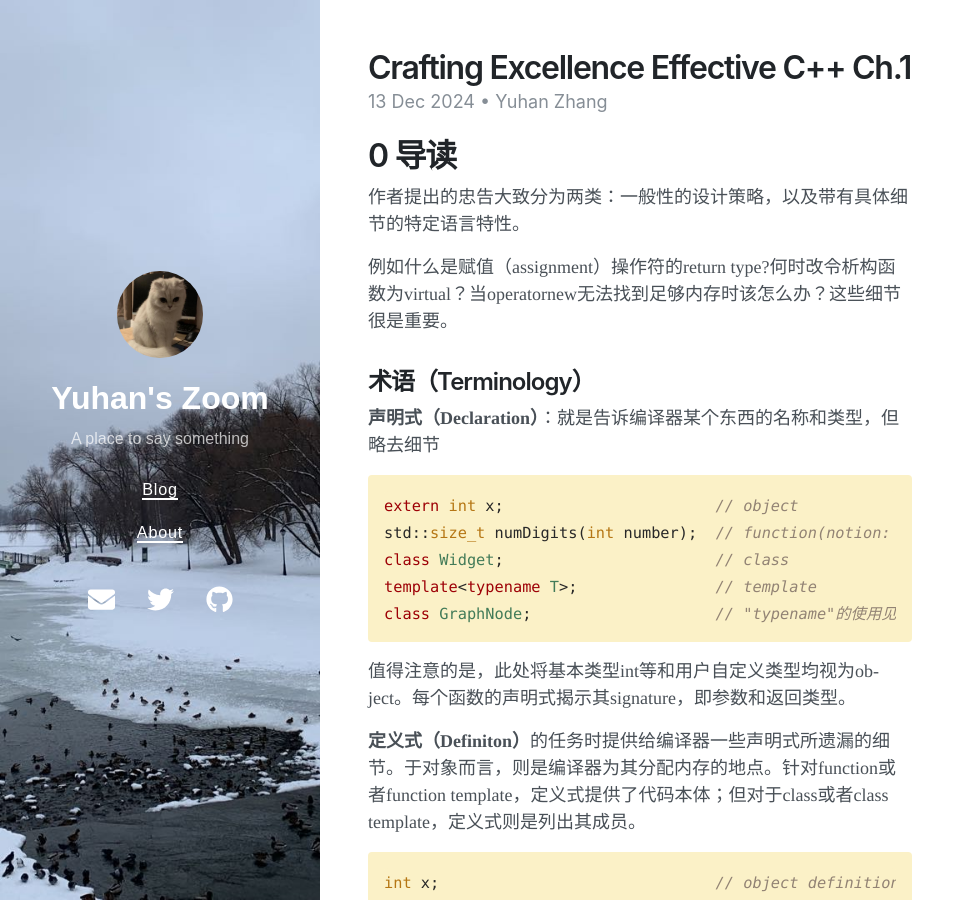
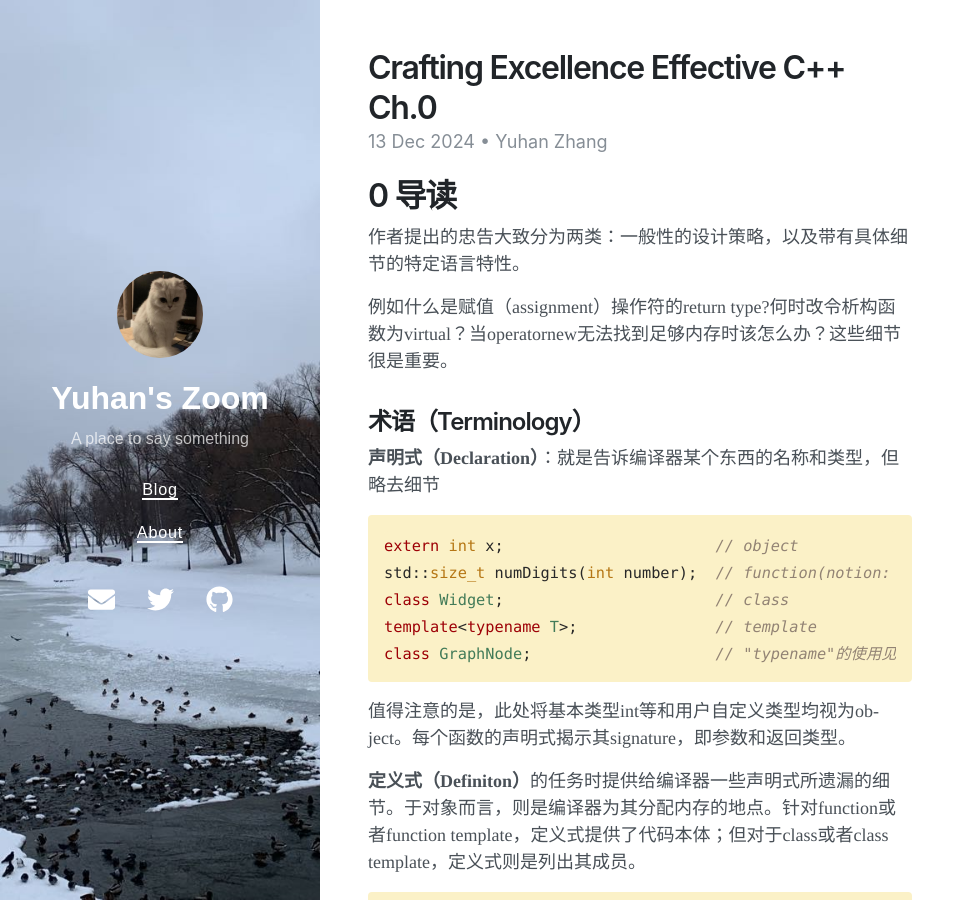
Before and after one commit to 08mamba24/08mamba24.github.io, a Jekyll site: the page built from _posts/2024-12-13-Crafting-Excellence-Effective-C++.md, in a window 1280 px wide and 900 px high. Shown: the whole window, without its empty margins (0-975 px from the left). Built offline with Jekyll 4.4.1, drawn with Linux system fonts in a browser that asks for light colours; nearby versions of some CDN libraries.

Commit message:
c++ 2 cpp

```diff
--- a/_posts/2024-12-13-Crafting-Excellence-Effective-C++.md
+++ b/_posts/2024-12-13-Crafting-Excellence-Effective-C++.md
@@ -1,10 +1,9 @@
 ---
 layout: post
-title: Crafting Excellence Effective C++ Ch.1
+title: Crafting Excellence Effective C++ Ch.0
 author: Yuhan Zhang
 tags:
-- "C++"
-- "Effective C++"
+- cpp
 date: 2024-12-13 22:00 +0800
 ---
 # 0 导读
```
